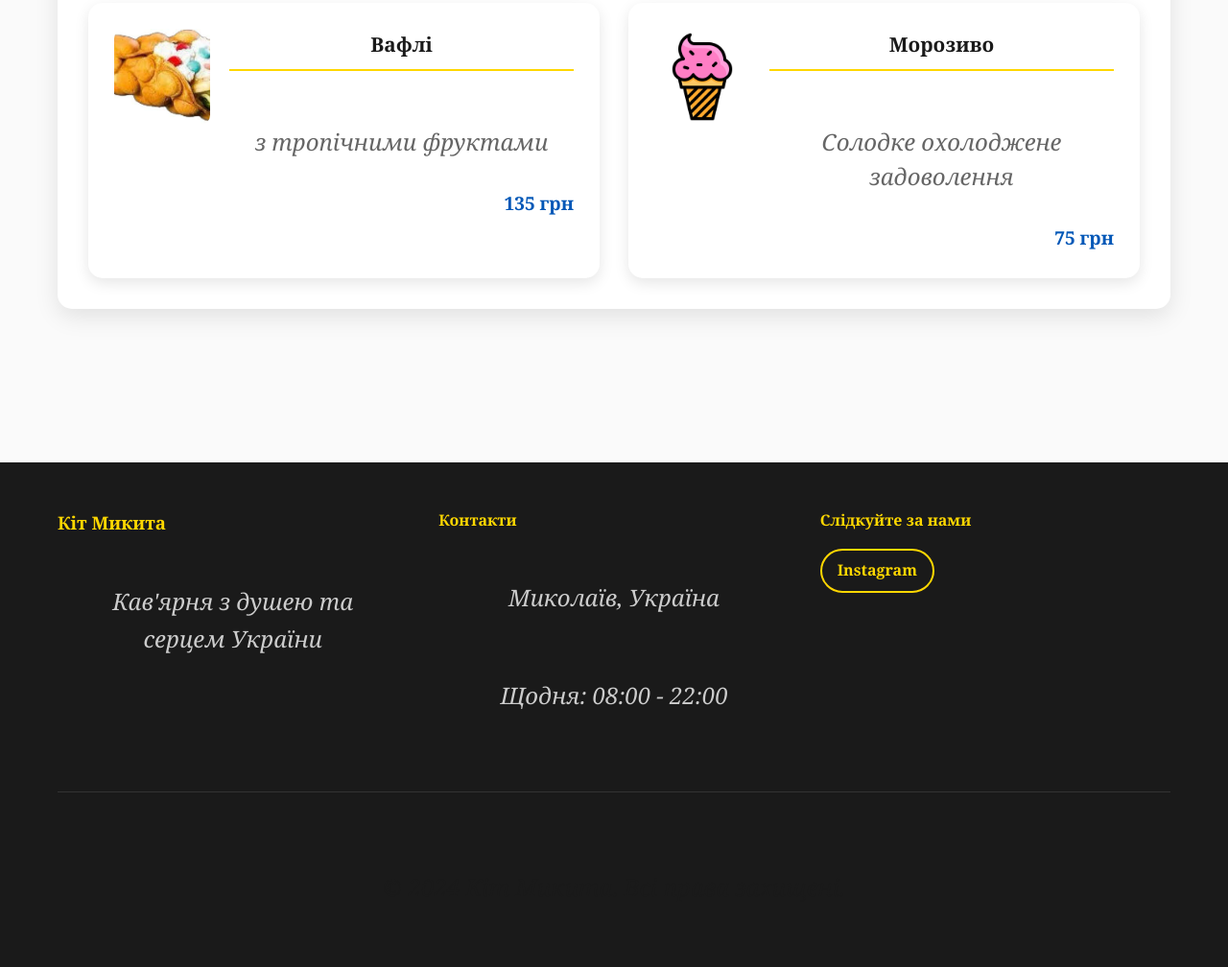
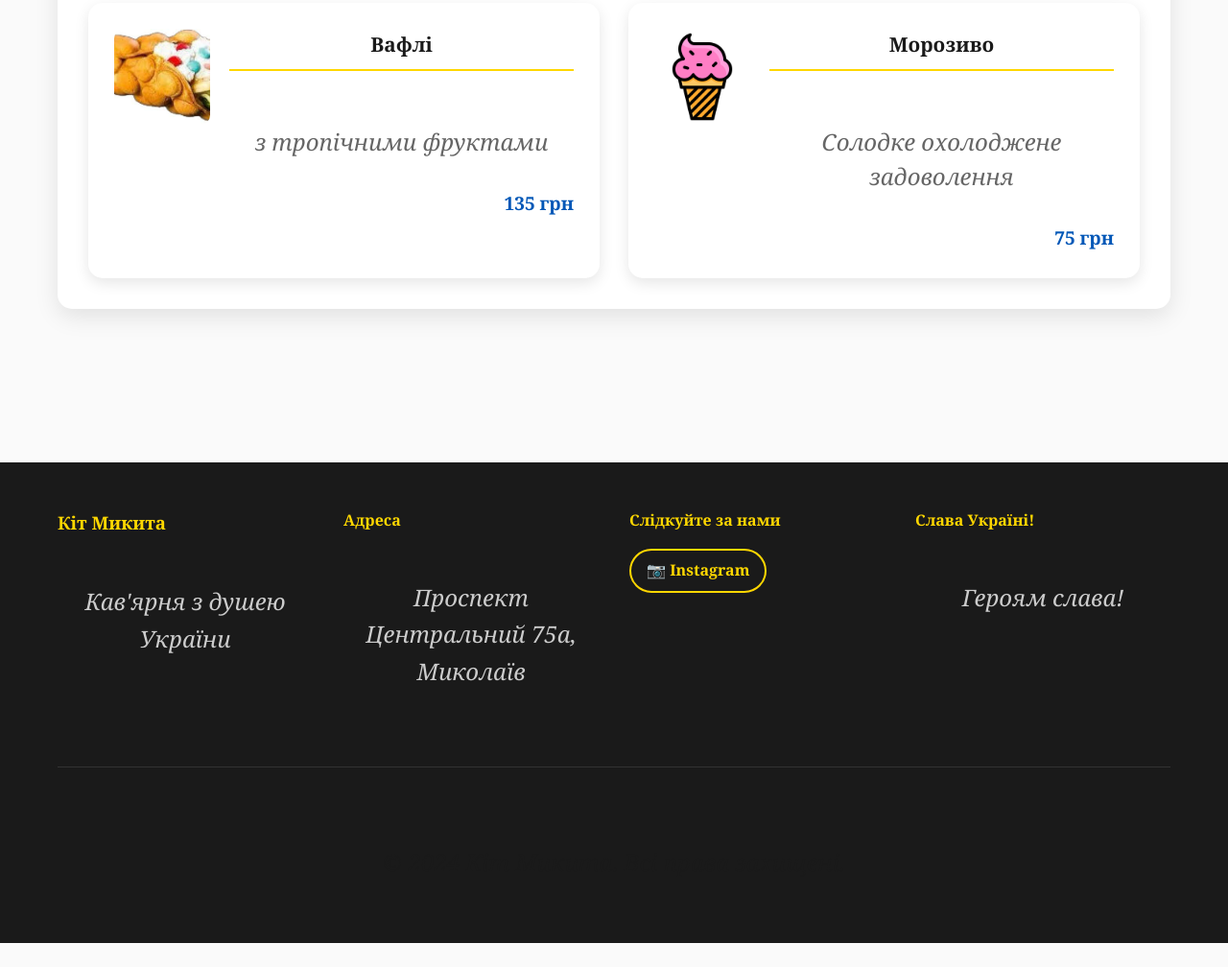
Before and after one commit to Flacelol/kit_mykyta, a plain HTML site: page menu.html in a window 1280 px wide. Shown: the part 5749-6757 px from the top of the page at 96% size. After the commit the page ends 6732 px from the top, so only its background shows below. Drawn offline with Linux system fonts and the light colour scheme.

Commit message:
Змінив футер

```diff
--- a/menu.html
+++ b/menu.html
@@ -379,18 +379,19 @@
             <div class="footer-content">
                 <div class="footer-section">
                     <h3>Кіт Микита</h3>
-                    <p>Кав'ярня з душею та серцем України</p>
+                    <p>Кав'ярня з душею України</p>
                 </div>
                 <div class="footer-section">
-                    <h4>Контакти</h4>
-                    <p>Миколаїв, Україна</p>
-                    <p>Щодня: 08:00 - 22:00</p>
+                    <h4>Адреса</h4>
+                    <p>Проспект Центральний 75а, Миколаїв</p>
                 </div>
                 <div class="footer-section">
                     <h4>Слідкуйте за нами</h4>
-                    <div class="social-links">
-                        <a href="#" class="instagram-link">Instagram</a>
-                    </div>
+                    <a href="https://www.instagram.com/kit_mykyta?igsh=MWxxdnBraDRmdjdubw==" target="_blank" class="instagram-link">📷 Instagram</a>
+                </div>
+                <div class="footer-section">
+                    <h4>Слава Україні!</h4>
+                    <p>Героям слава!</p>
                 </div>
             </div>
             <div class="footer-bottom">
```
